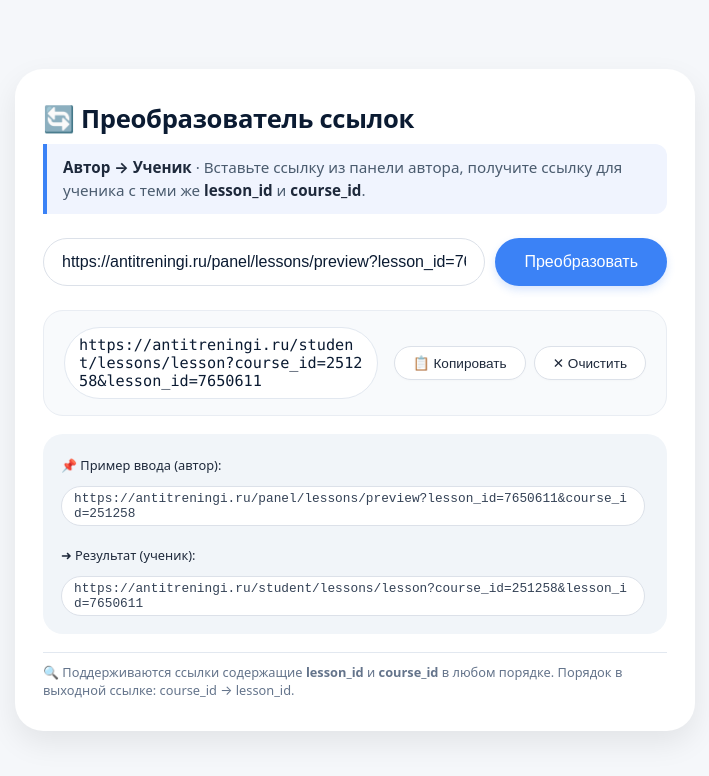
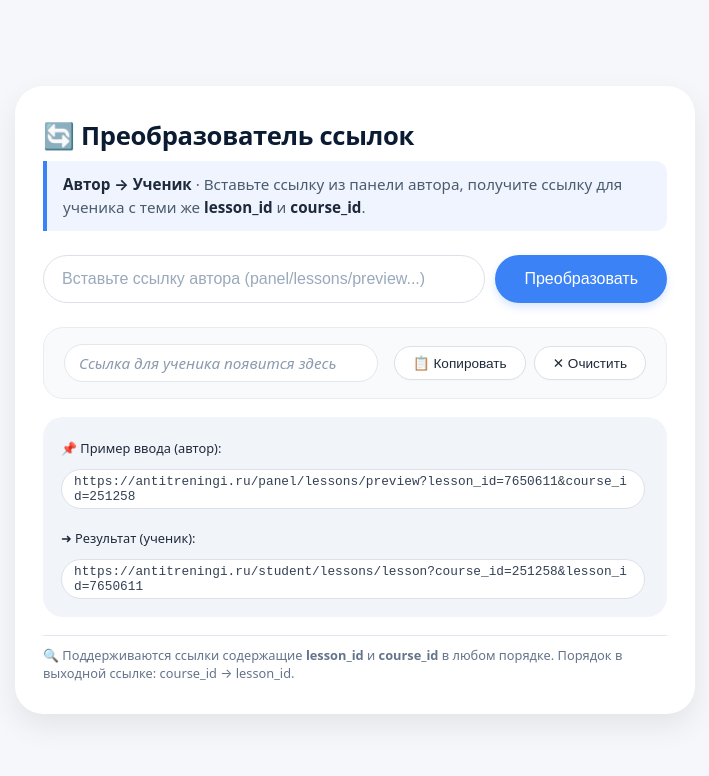
Before and after one commit to dobrovolskayavv/linkchanger, a plain HTML site: page index.html in a window 1280 px wide. Shown: the whole page, without its empty margins (285-994 px from the left). Drawn offline with Linux system fonts and the light colour scheme.

Commit message:
Update index.html

```diff
--- a/index.html
+++ b/index.html
@@ -251,7 +251,7 @@
 
         <div class="input-group">
             <div class="input-row">
-                <input type="url" id="linkInput" placeholder="Вставьте ссылку автора (panel/lessons/preview...)" value="https://antitreningi.ru/panel/lessons/preview?lesson_id=7650611&course_id=251258">
+                <input type="url" id="linkInput" placeholder="Вставьте ссылку автора (panel/lessons/preview...)" value="">
                 <button class="btn" id="convertBtn">Преобразовать</button>
             </div>
         </div>
```
